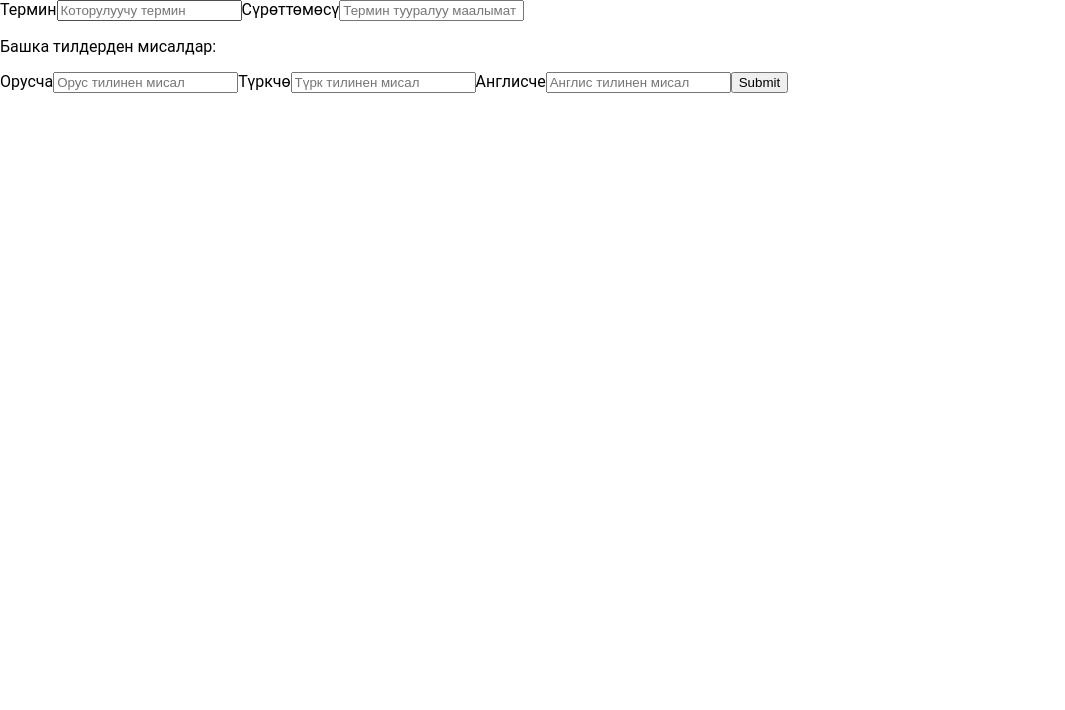
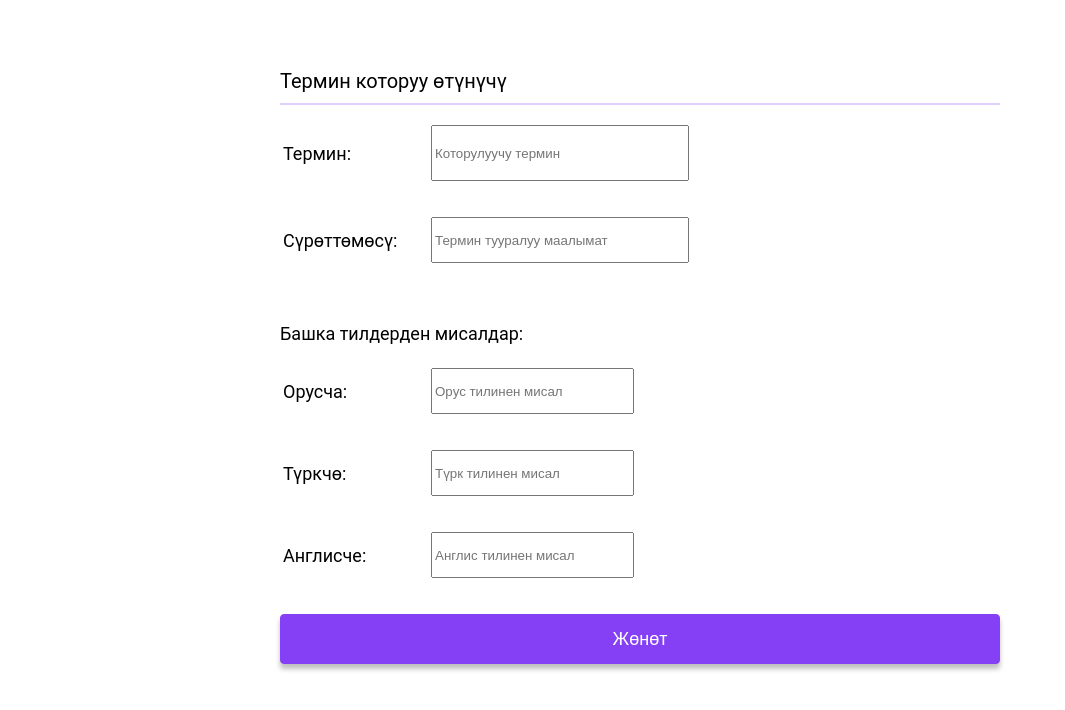
Before and after one commit to devkurultay/ashar-frontend, a React (Create React App) app: page /add-term in a window 1280 px wide. Shown: the top 710 px of the page, without its empty margins (0-1065 px from the left). Built offline with nearby package versions, Linux system fonts and the light colour scheme; what redux-wait-for-action would draw is missing.

Commit message:
fixed styles add term form

```diff
--- a/src/component/form-input/style.css
+++ b/src/component/form-input/style.css
@@ -3,11 +3,10 @@
   flex-direction: column;
   margin-bottom: 36px; }
   .form-input-wrapper label {
+    font-size: 18px;
+    line-height: 21px;
     color: #000000;
-    font-weight: 600;
-    padding: 7px 3px;
-    font-size: 16px;
-    line-height: 24px; }
+    padding: 7px 3px; }
 
 .form-input {
   border-radius: 4px;
@@ -20,7 +19,7 @@
     width: 100%;
     height: 100%;
     padding: 0 0 0 20px;
-    background-color: #DCE0E9;
+    background-color: #F2F2F7;
     border: 1px solid #DCE0E9;
     box-shadow: 0 1px 3px 1px rgba(160, 161, 188, 0.15);
     border-radius: 4px; }
--- a/src/component/form-input/style.scss
+++ b/src/component/form-input/style.scss
@@ -5,11 +5,10 @@
   flex-direction: column;
   margin-bottom: 36px;
   label {
+    font-size: 18px;
+    line-height: 21px;
     color: $black-color;
-    font-weight: 600;
     padding: 7px 3px;
-    font-size: 16px;
-    line-height: 24px;
   }
 }
 .form-input {
--- a/src/container/home-page/style.css
+++ b/src/container/home-page/style.css
@@ -38,12 +38,39 @@
   line-height: 14px;
   color: #8540F5; }
 
+.add-term {
+  margin-top: 30px; }
+  .add-term__form {
+    display: flex;
+    flex-direction: column; }
+    .add-term__form .form-input-wrapper {
+      display: grid;
+      grid-template-columns: 130px 1fr;
+      grid-column-gap: 21px;
+      align-items: center; }
+    .add-term__form p {
+      font-size: 18px;
+      line-height: 21px;
+      color: #000000;
+      margin: 24px 0; }
+    .add-term__form__textarea .form-input-wrapper .form-input__input {
+      background: #ffffff; }
+
 @media (min-width: 600px) {
   .request-list {
+    max-width: 360px; }
+
+  .add-term__inner {
     max-width: 360px; } }
 @media (min-width: 960px) {
   .request-list {
+    max-width: 600px; }
+
+  .add-term__inner {
     max-width: 600px; } }
 @media (min-width: 1280px) {
   .request-list {
+    max-width: 720px; }
+
+  .add-term__inner {
     max-width: 720px; } }
--- a/src/container/home-page/style.scss
+++ b/src/container/home-page/style.scss
@@ -51,9 +51,43 @@
   }
 }
 
+.add-term {
+  margin-top: 30px;
+  &__form {
+    display: flex;
+    flex-direction: column;
+    .form-input-wrapper {
+      display: grid;
+      grid-template-columns: 130px 1fr;
+      grid-column-gap: 21px;
+      align-items: center;
+    }
+    p {
+      font-size: 18px;
+      line-height: 21px;
+      color: #000000;
+      margin: 24px 0;
+    }
+    &__textarea {
+      .form-input-wrapper {
+        .form-input {
+          &__input {
+            background: $white-color;
+          }
+        }
+      }
+    }
+  }
+}
+
 @media (min-width: $break-small) {
   .request-list {
     max-width: 360px;
+  }
+  .add-term {
+    &__inner {
+      max-width: 360px;
+    }
   }
 }
 
@@ -61,10 +95,21 @@
   .request-list {
     max-width: 600px;
   }
+
+  .add-term {
+    &__inner {
+      max-width: 600px;
+    }
+  }
 }
 
 @media (min-width: $break-large) {
   .request-list {
     max-width: 720px;
   }
+  .add-term {
+    &__inner {
+      max-width: 720px;
+    }
+  }
 }
--- a/src/container/home-page/terms/add-term.js
+++ b/src/container/home-page/terms/add-term.js
@@ -1,10 +1,28 @@
 import React, { useEffect } from 'react'
-import { useHistory } from "react-router-dom"
+import { useHistory } from 'react-router-dom'
 import { useDispatch, useSelector } from 'react-redux'
 import { Formik, Field, Form } from 'formik'
 import { usePrevious } from '../../../utils'
 import { addTermRequest } from '../actions'
 import { isRequestedStatus, isSuccessStatus } from '../../../consts/data-status'
+import Card from '../../../component/card/card'
+import CardContent from '../../../component/card/card-content'
+import FormInput from '../../../component/form-input/form-input'
+import Button from '../../../component/button/button'
+import * as Yup from 'yup'
+
+import '../style.css'
+
+const formValidation = Yup.object().shape(
+  {
+    term: Yup.string,
+    description: Yup,
+    ru: Yup.string(),
+    tr: Yup.string(),
+    en: Yup.string()
+  }
+)
+
 
 const AddTerm = () => {
   const dispatch = useDispatch()
@@ -19,29 +37,90 @@ const AddTerm = () => {
   }, [prevTermStatus, addTermStatus, history])
 
   return (
-    <div className="add-term">
+    <Card className="add-term">
+      <CardContent className="add-term__inner">
+        <h3 className="request-list__title">Термин которуу өтүнүчү</h3>
         <Formik
           initialValues={{
-          term: '', description: '',
-          ru: '', tr: '', en: ''
+            term: '',
+            description: '',
+            ru: '',
+            tr: '',
+            en: ''
           }}
-        onSubmit={(values) => dispatch(addTermRequest(values))}>
-        <Form>
-          <label htmlFor="term">Термин</label>
-          <Field id="term" name="term" placeholder="Которулуучу термин" />
-          <label htmlFor="description">Сүрөттөмөсү</label>
-          <Field id="description" name="description" placeholder="Термин тууралуу маалымат" />
+          onSubmit={(values) => dispatch(addTermRequest(values))}
+          enableReinitialize={true}
+          validationSchema={formValidation}
+          // onSubmit={(values, { setErrors }) => {
+          //   props.createRevenue({
+          //     term: values.term,
+          //     description: values.description,
+          //     ru: values.ru,
+          //     tr: values.tr,
+          //     en: values.en,
+          //     setErrors })
+          // }}
+        >
+          <Form className="add-term__form">
+            <div className="add-term__form__textarea">
+              <Field
+                type="textarea"
+                id="term"
+                name="term"
+                height="50px"
+                width="250px"
+                component={FormInput}
+                label="Термин:"
+                placeholder="Которулуучу термин"
+              />
+            </div>
+            <div className="add-term__form__textarea">
+              <Field
+                type="textarea"
+                id="description"
+                name="description"
+                height="40px"
+                width="250px"
+                component={FormInput}
+                label="Сүрөттөмөсү:"
+                placeholder="Термин тууралуу маалымат"
+              />
+            </div>
             <p>Башка тилдерден мисалдар:</p>
-          <label htmlFor="ru">Орусча</label>
-          <Field id="ru" name="ru" placeholder="Орус тилинен мисал" />
-          <label htmlFor="tr">Түркчө</label>
-          <Field id="tr" name="tr" placeholder="Түрк тилинен мисал" />
-          <label htmlFor="en">Англисче</label>
-          <Field id="en" name="en" placeholder="Англис тилинен мисал" />
-          <button type="submit">Submit</button>
+            <Field
+              id="ru"
+              name="ru"
+              height="40px"
+              width="195px"
+              component={FormInput}
+              label="Орусча:"
+              placeholder="Орус тилинен мисал"
+            />
+            <Field
+              id="tr"
+              name="tr"
+              height="40px"
+              width="195px"
+              component={FormInput}
+              label="Түркчө:"
+              placeholder="Түрк тилинен мисал"
+            />
+            <Field
+              id="en"
+              name="en"
+              height="40px"
+              width="195px"
+              component={FormInput}
+              label="Англисче:"
+              placeholder="Англис тилинен мисал"
+            />
+            <div className="add-transfer-popup__body__btn">
+              <Button primary type='submit'>Жөнөт</Button>
+            </div>
           </Form>
         </Formik>
-    </div>
+      </CardContent>
+    </Card>
   )
 }
 
--- a/src/styles/style-utilities.scss
+++ b/src/styles/style-utilities.scss
@@ -9,6 +9,6 @@ $black-color: #000000;
 $red-color: #DF3A57;
 $blue-color: #5359F5;
 $background-color: #8540F5;
-$background-color-form: #DCE0E9;
+$background-color-form: #F2F2F7;
 $border-color: #DCE0E9;
 $error-color: #C30404;
```
Lines whose indentation alone changed are shown as unchanged.
